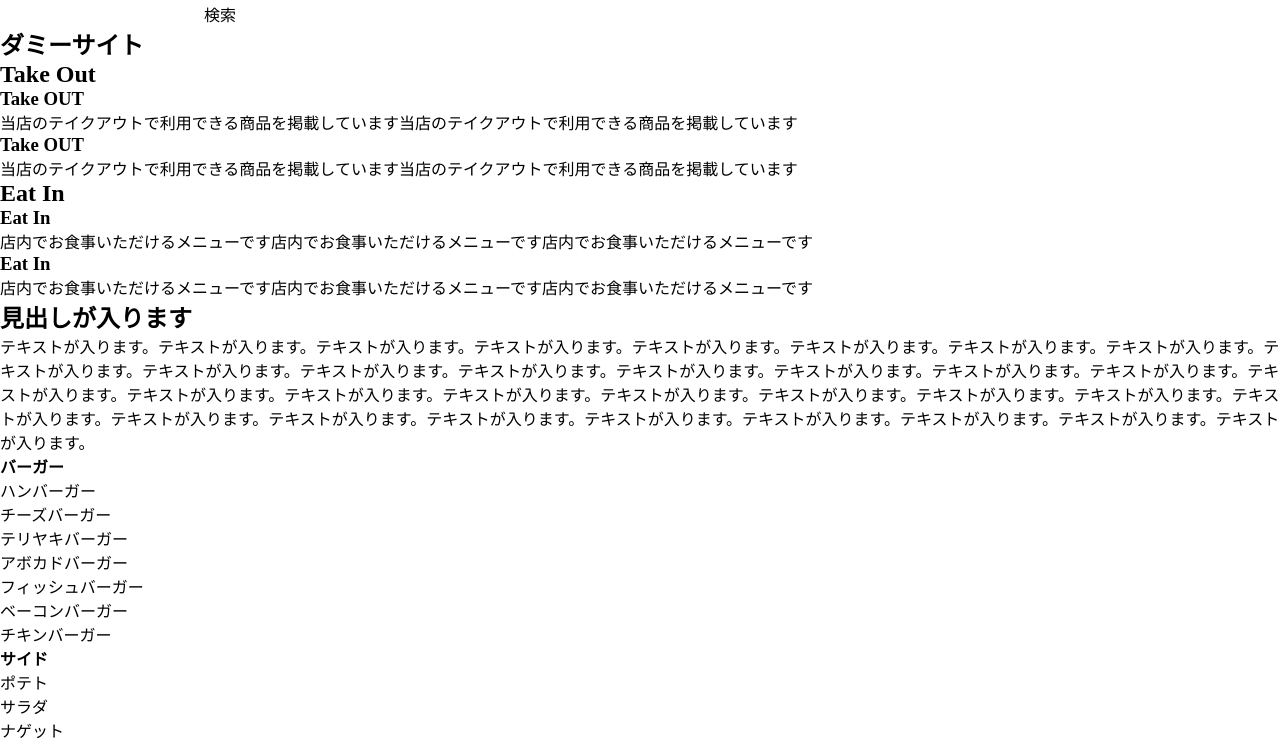
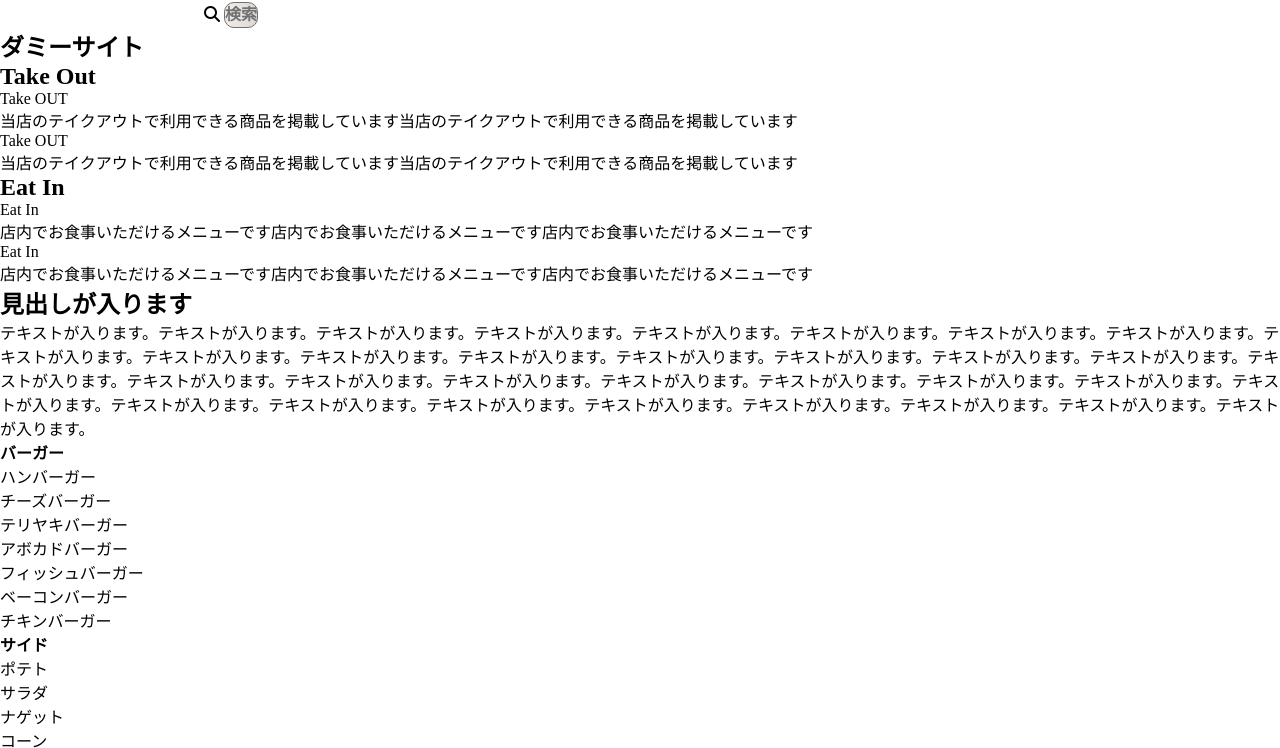
Before and after one commit to Ayaka-K414/hamburger-site, a plain HTML site: page html/front-page.html in a window 1280 px wide. Shown: the part 53-801 px from the top of the page. Drawn offline with Linux system fonts and the light colour scheme; a web font is replaced by a local one.

Commit message:
HTMLにクラス名追加

```diff
--- a/asset/scss/foundation/_base.scss
+++ b/asset/scss/foundation/_base.scss
@@ -0,0 +1,7 @@
+html {
+    font-size: 100%;
+}
+
+a {
+    text-decoration: none;
+}
--- a/asset/scss/layout/_footer.scss
+++ b/asset/scss/layout/_footer.scss
@@ -0,0 +1,3 @@
+.l-footer {
+    background-color: blue;
+}
--- a/asset/scss/object/component/_button.scss
+++ b/asset/scss/object/component/_button.scss
@@ -1 +1,10 @@
-//ネストは2回まで
+.c-button {
+    color: #707070;
+    border: 1px solid #707070;
+    border-radius: 10px;
+    background: linear-gradient(90deg, #F2EDE9 0%, #DED8D3 100%);
+    font-family: 'M PLUS 1', sans-serif;
+    font-size: 1rem;
+    font-weight: 700;
+    line-height: 23.76px;
+}
--- a/html/front-page.html
+++ b/html/front-page.html
@@ -7,47 +7,57 @@
     <title>Hamburger-site</title>
     <link rel="stylesheet" href="../asset/css/ress.css">
     <link rel="stylesheet" href="../asset/css/style.css">
+<!-- Google fonts -->
+    <link rel="preconnect" href="https://fonts.googleapis.com">
+    <link rel="preconnect" href="https://fonts.gstatic.com" crossorigin>
+    <link href="https://fonts.googleapis.com/css2?family=M+PLUS+1:wght@100;200;300;400;500;600;700;800;900&family=Roboto:wght@100;300;400;500;700;900&display=swap" rel="stylesheet">
+    <script src="https://kit.fontawesome.com/4c57c614d1.js" crossorigin="anonymous"></script>
+
 </head>
 <body>
-    <header>
-        <h1><a href="front-page.html">Hamburger</a></h1>
-        <button>Menu</button>
-        <form action="./archive_search.html" method="post">
-            <input type="search" name="search" autocomplete="on">
-            <button type="submit" name="submit">検索</button>
+    <header class="l-header p-header">
+        <h1 class="p-header__title c-title"><a href="front-page.html">Hamburger</a></h1>
+        <button class="p-header__menu c-menu">Menu</button>
+        <form class="p-form" action="./archive_search.html" method="post">
+            <input class="p-form__input c-input" name="search" autocomplete="on">
+            <i class="fa-solid fa-magnifying-glass c-icon"></i>
+            <button class="p-form__button c-button" name="submit">検索</button>
         </form>
     </header>
-    <div>
-        <h2>ダミーサイト</h2>
-    </div>
-    <ul>
-        <li>
-            <h2>Take Out</h2>
-            <section>
-                <h3>Take OUT</h3>
-                <p>当店のテイクアウトで利用できる商品を掲載しています当店のテイクアウトで利用できる商品を掲載しています</p>
-            </section>
-            <section>
-                <h3>Take OUT</h3>
-                <p>当店のテイクアウトで利用できる商品を掲載しています当店のテイクアウトで利用できる商品を掲載しています</p>
-            </section>
-        </li>
-        <li>
-            <h2>Eat In</h2>
-            <section>
-                <h3>Eat In</h3>
-                <p>店内でお食事いただけるメニューです店内でお食事いただけるメニューです店内でお食事いただけるメニューです</p>
-            </section>
-            <section>
-                <h3>Eat In</h3>
-                <p>店内でお食事いただけるメニューです店内でお食事いただけるメニューです店内でお食事いただけるメニューです</p>
-            </section>
-        </li>
-    </ul>
-    <section>
-        <h2>見出しが入ります</h2>
-        <p>テキストが入ります。テキストが入ります。テキストが入ります。テキストが入ります。テキストが入ります。テキストが入ります。テキストが入ります。テキストが入ります。テキストが入ります。テキストが入ります。テキストが入ります。テキストが入ります。テキストが入ります。テキストが入ります。テキストが入ります。テキストが入ります。テキストが入ります。テキストが入ります。テキストが入ります。テキストが入ります。テキストが入ります。テキストが入ります。テキストが入ります。テキストが入ります。テキストが入ります。テキストが入ります。テキストが入ります。テキストが入ります。テキストが入ります。テキストが入ります。テキストが入ります。テキストが入ります。テキストが入ります。</p>
-    </section>
+    <article class="p-article">
+        <div class="p-main-visual">
+            <h2 class="p-main-visual__title c-title">ダミーサイト</h2>
+        </div>
+        <ul class="p-ordermethods">
+            <li class="p-ordermethods__takeout">
+                <h2 class="p-ordermethods__title c-title">Take Out</h2>
+                <dl class="p-ordermethods__dl1">
+                    <dt class="p-ordermethods__dt c-text">Take OUT</dt>
+                    <dd class="p-ordermethods__dt c-text">当店のテイクアウトで利用できる商品を掲載しています当店のテイクアウトで利用できる商品を掲載しています</dd>
+                </dl>
+                <dl class="p-ordermethods__dl2">
+                    <dt class="p-ordermethods__dt c-text">Take OUT</dt>
+                    <dd class="p-ordermethods__dt c-text">当店のテイクアウトで利用できる商品を掲載しています当店のテイクアウトで利用できる商品を掲載しています</dd>
+                </dl>
+            </li>
+            <li class="p-ordermethods__eatin">
+                <h2 class="p-ordermethods__title c-title">Eat In</h2>
+                <dl class="p-ordermethods__dl1">
+                    <dt class="p-ordermethods__dt c-text">Eat In</dt>
+                    <dd class="p-ordermethods__dt c-text">店内でお食事いただけるメニューです店内でお食事いただけるメニューです店内でお食事いただけるメニューです</d>
+                </dl>
+                <dl class="p-ordermethods__dl2">
+                    <dt class="p-ordermethods__dt c-text">Eat In</dt>
+                    <dd class="p-ordermethods__dt c-text">店内でお食事いただけるメニューです店内でお食事いただけるメニューです店内でお食事いただけるメニューです</dd>
+                </dl>
+            </li>
+        </ul>
+        <section class="p-map">
+                <h2 class="pmap__title c-title">見出しが入ります</h2>
+                <p class="p-map__text c-text">テキストが入ります。テキストが入ります。テキストが入ります。テキストが入ります。テキストが入ります。テキストが入ります。テキストが入ります。テキストが入ります。テキストが入ります。テキストが入ります。テキストが入ります。テキストが入ります。テキストが入ります。テキストが入ります。テキストが入ります。テキストが入ります。テキストが入ります。テキストが入ります。テキストが入ります。テキストが入ります。テキストが入ります。テキストが入ります。テキストが入ります。テキストが入ります。テキストが入ります。テキストが入ります。テキストが入ります。テキストが入ります。テキストが入ります。テキストが入ります。テキストが入ります。テキストが入ります。テキストが入ります。</p>
+                <div class="p-map__bg c-bg"></div>
+        </section>
+    </article>
     <aside>
         <h4>バーガー</h4>
         <ul>
@@ -76,12 +86,12 @@
             <li>コーヒー（Ice/Hot）</li>
         </ul>
     </aside>
-    <footer>
-        <ul>
-            <li>ショップ情報</li>
-            <li>ヒストリー</li>
+    <footer class="l-footer p-footer">
+        <ul class="p-footer__ul">
+            <li class="p-footer__link c-link">ショップ情報</li>
+            <li class="p-footer__link c-link">ヒストリー</li>
         </ul>
-        <small>Copyright: RaiseTech</small>
+        <small class="p-footer__copy c-copy">Copyright: RaiseTech</small>
     </footer>
 </body>
 </html>
```
Also changed, not shown: html/archive.html (+0 -1 lines), asset/css/style.css, asset/css/style.min.css, 3 other files.
